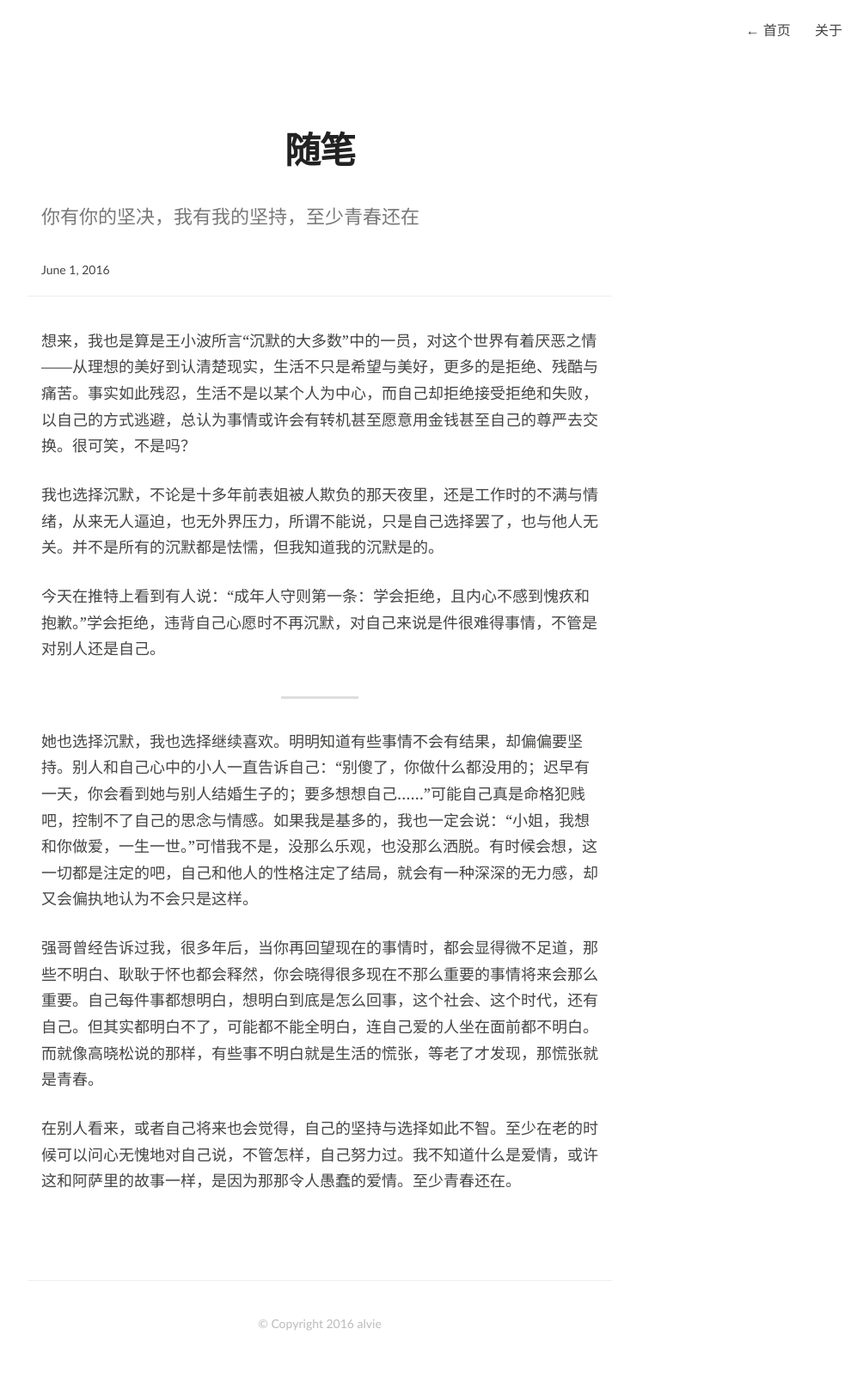
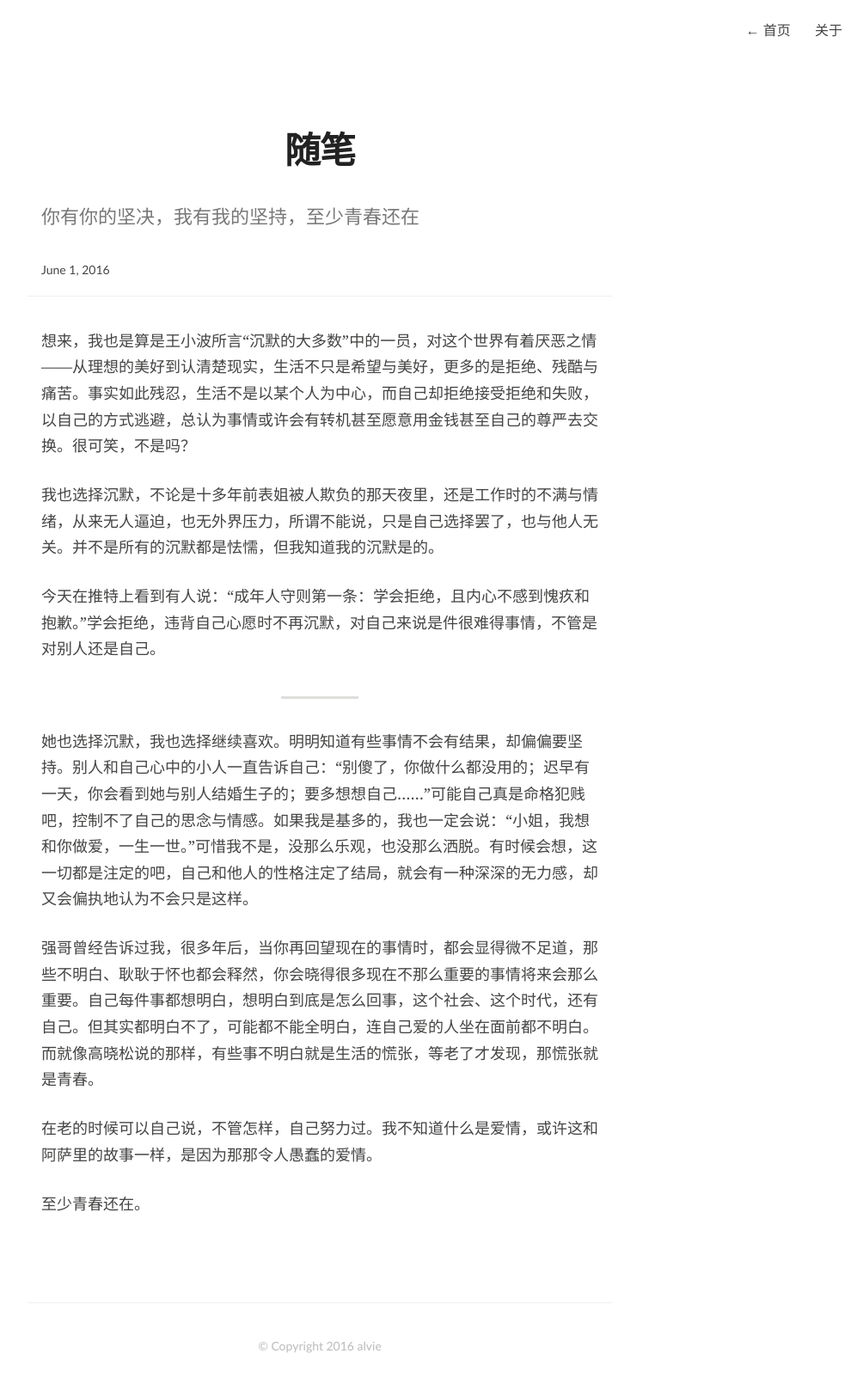
Before and after one commit to alviezhang/so-long-my-past, a Jekyll site: the page built from _posts/2016/2016-06-01-essay.md, in a window 1280 px wide. Shown: the whole page at 86% size, without its empty margins (268-1272 px from the left). Built offline with Jekyll 4.4.1, drawn with Linux system fonts in a browser that asks for light colours; before the commit the page ends 1590 px from its top, so only the background shows below that.

Commit message:
update post

```diff
--- a/_posts/2016/2016-06-01-essay.md
+++ b/_posts/2016/2016-06-01-essay.md
@@ -17,4 +17,6 @@ tags:
 
 强哥曾经告诉过我，很多年后，当你再回望现在的事情时，都会显得微不足道，那些不明白、耿耿于怀也都会释然，你会晓得很多现在不那么重要的事情将来会那么重要。自己每件事都想明白，想明白到底是怎么回事，这个社会、这个时代，还有自己。但其实都明白不了，可能都不能全明白，连自己爱的人坐在面前都不明白。而就像高晓松说的那样，有些事不明白就是生活的慌张，等老了才发现，那慌张就是青春。
 
-在别人看来，或者自己将来也会觉得，自己的坚持与选择如此不智。至少在老的时候可以问心无愧地对自己说，不管怎样，自己努力过。我不知道什么是爱情，或许这和阿萨里的故事一样，是因为那那令人愚蠢的爱情。至少青春还在。
+在老的时候可以自己说，不管怎样，自己努力过。我不知道什么是爱情，或许这和阿萨里的故事一样，是因为那那令人愚蠢的爱情。
+
+至少青春还在。
```
